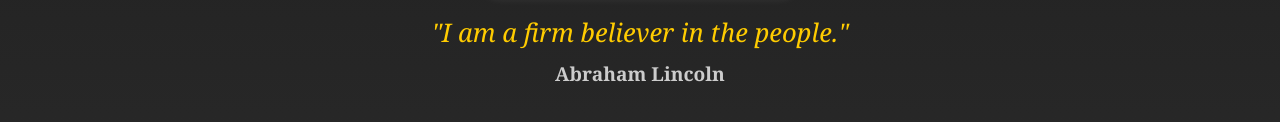
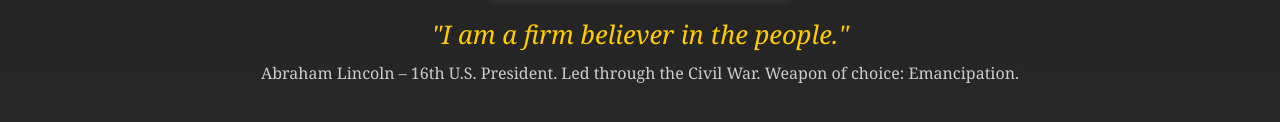
Before and after one commit to jeffrobanzhoff/goggins-inspiration, a plain HTML site: page index.html in a window 1280 px wide. Shown: the part 504-626 px from the top of the page. Drawn offline with Linux system fonts and the light colour scheme.

Commit message:
Update index.html

```diff
--- a/index.html
+++ b/index.html
@@ -35,9 +35,8 @@
       transition: opacity 1s ease-in-out;
     }
     .bio {
-      font-size: 1.2em;
+      font-size: 1em;
       color: #ccc;
-      font-weight: bold;
       transition: opacity 1s ease-in-out;
     }
     .fade-out {
@@ -53,59 +52,59 @@
 <body>
   <img id="photo" src="" alt="Civil War Leader" class="fade-in">
   <div class="quote fade-in" id="quote">"Discipline equals bayonets."</div>
-  <div class="bio fade-in" id="bio">Lt. Amos Wadsworth</div>
+  <div class="bio fade-in" id="bio">Lt. Amos Wadsworth – Known for charging into battle while yelling “Cover me, I’m reloading!”</div>
 
   <script>
     const slides = [
       {
-        image: "https://tse4.mm.bing.net/th?id=OIP.s6QCFpcuLNXiJQOcwfanMgHaJW&pid=Api",
+        image: "https://upload.wikimedia.org/wikipedia/commons/3/3f/Abraham_Lincoln_O-77_matte_collodion_print.jpg",
         quote: "I am a firm believer in the people.",
-        bio: "Abraham Lincoln"
+        bio: "Abraham Lincoln – 16th U.S. President. Led through the Civil War. Weapon of choice: Emancipation."
       },
       {
-        image: "https://tse4.mm.bing.net/th?id=OIP.zqAM3vGkysWSo2sq5gZEVQHaJM&pid=Api",
-        quote: "The art of war is simple enough.",
-        bio: "General Beauregard"
+        image: "https://upload.wikimedia.org/wikipedia/commons/f/f6/Ulysses_S._Grant_1870-1880.jpg",
+        quote: "The only easy battle was yesterday’s.",
+        bio: "Ulysses S. Grant – Union general who didn’t believe in retreat. Took Vicksburg like a boss."
       },
       {
-        image: "https://tse3.mm.bing.net/th?id=OIP.-SPWxEHT66cPLwY1_93hEQHaI-&pid=Api",
-        quote: "Take the initiative, hold the high ground.",
-        bio: "George G. Meade"
+        image: "https://upload.wikimedia.org/wikipedia/commons/0/0c/Robert_E_Lee_1869.jpg",
+        quote: "Discipline your doubts before they defect.",
+        bio: "Robert E. Lee – Confederate general with strategy in his veins and glory in his beard."
       },
       {
-        image: "https://tse1.mm.bing.net/th?id=OIP.iv3oj4qVaYRAv0dvh5kAdAHaI_&pid=Api",
-        quote: "Outflank. Outlast. Outcharge.",
-        bio: "Stonewall Jackson"
+        image: "https://upload.wikimedia.org/wikipedia/commons/9/94/Stonewall_Jackson_by_Routzahn%2C_1862.png",
+        quote: "Stand firm. Like a stone wall. Preferably *the* Stonewall.",
+        bio: "Thomas “Stonewall” Jackson – Held ground at Bull Run and never looked back."
       },
       {
-        image: "https://tse1.mm.bing.net/th?id=OIP.Gfjs0mcDf8vvQ4ZcYDh5pgHaJU&pid=Api",
-        quote: "Move fast. Fix bayonets. Win.",
-        bio: "William Tecumseh Sherman"
+        image: "https://upload.wikimedia.org/wikipedia/commons/e/e4/General_Sherman_-_Brady-Handy.jpg",
+        quote: "Advance. Burn bridges. Then march to the sea.",
+        bio: "William Tecumseh Sherman – Invented Total War. Terrified Georgia."
       },
       {
-        image: "https://tse3.mm.bing.net/th?id=OIP.Dg7DOtSfjqWfrLxQPV6pOwHaJQ&pid=Api",
-        quote: "Fortitude isn't optional—it’s mandatory.",
-        bio: "Jefferson Davis"
+        image: "https://upload.wikimedia.org/wikipedia/commons/6/6c/Jefferson_Davis_1861.png",
+        quote: "Leadership isn’t a title. It’s a trench.",
+        bio: "Jefferson Davis – Confederate President. Held firm while the house burned."
       },
       {
-        image: "https://tse4.mm.bing.net/th?id=OIP.nf6z6GHErPweOQFQ6JmV4QHaKf&pid=Api",
-        quote: "Discipline your fear before it disciplines you.",
-        bio: "Ambrose Burnside"
+        image: "https://upload.wikimedia.org/wikipedia/commons/1/15/Ambrose_Burnside2.jpg",
+        quote: "Sideburns strong. Leadership stronger... mostly.",
+        bio: "Ambrose Burnside – Known more for facial hair than battlefield wins, but always showed up."
       },
       {
-        image: "https://tse3.mm.bing.net/th?id=OIP.M_-BuEuqjZhGc8o1U0X9lQHaLH&pid=Api",
-        quote: "Aggression. Initiative. Side-eye from a saddle.",
-        bio: "J.E.B. Stuart"
+        image: "https://upload.wikimedia.org/wikipedia/commons/d/db/JEB_Stuart_-_Brady-Handy.jpg",
+        quote: "Recon. Ride fast. Look cooler than everyone else.",
+        bio: "J.E.B. Stuart – Cavalry commander and fashion icon of the Confederacy."
       },
       {
-        image: "https://tse4.mm.bing.net/th?id=OIP.Z9xRMnldA9v8iAo26FV3aAHaKp&pid=Api",
-        quote: "Obstacles are just targets for innovation.",
-        bio: "Winfield Scott"
+        image: "https://upload.wikimedia.org/wikipedia/commons/e/e2/Winfield_Scott_by_Fredricks%2C_1862-crop.jpg",
+        quote: "Old Fuss and Feathers never fussed about feathers. Just victory.",
+        bio: "Winfield Scott – Designed the Anaconda Plan. Looked like a boss doing it."
       },
       {
-        image: "https://tse1.mm.bing.net/th?id=OIP._a9wbpJzhhTf__8utAP62AHaLH&pid=Api",
-        quote: "Lead like you’re on fire. Because your camp might be.",
-        bio: "Nathan Bedford Forrest"
+        image: "https://upload.wikimedia.org/wikipedia/commons/5/5c/NathanBedfordForrest-Boy.jpg",
+        quote: "Get there first. With the most men. And the most mustache.",
+        bio: "Nathan Bedford Forrest – Confederate cavalry general with wild instincts and wilder eyes."
       }
     ];
 
```
